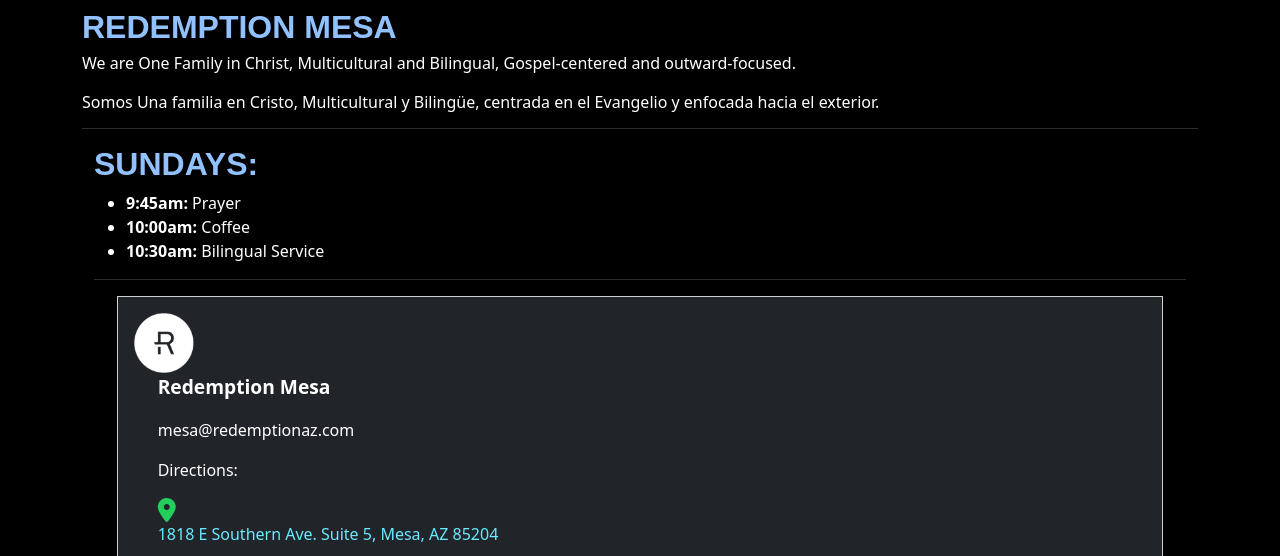
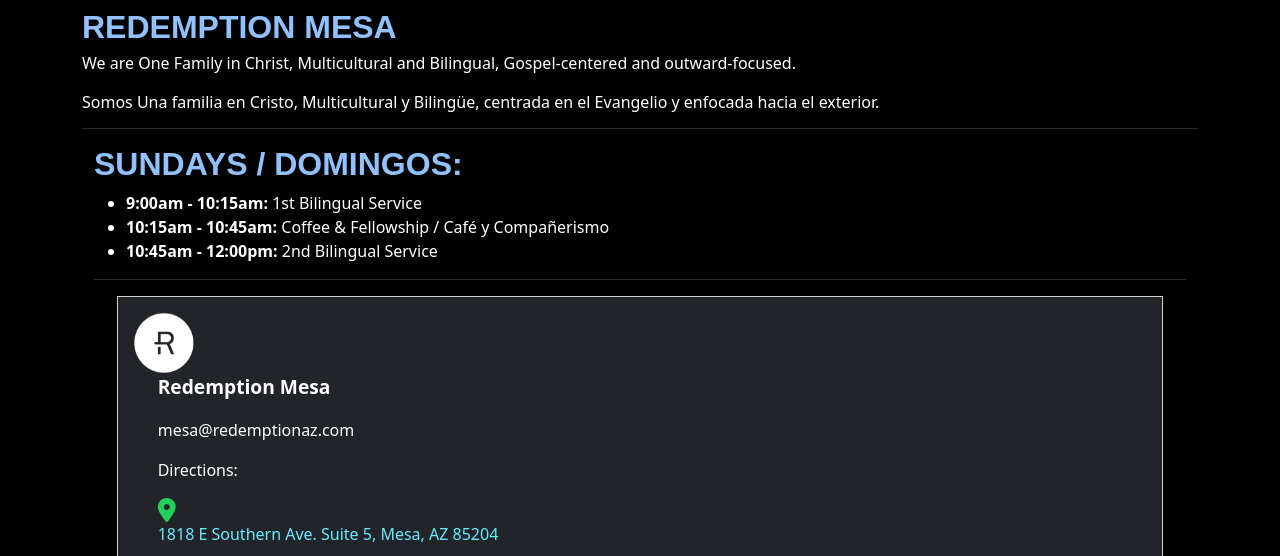
Before and after one commit to elivergara/redemption, a Django app: page /about/ in a window 1280 px wide. Shown: the part 65-621 px from the top of the page. Run offline with Django 5.2, Linux system fonts and the light colour scheme.

Commit message:
Updated service times to 2 services times

```diff
--- a/home/templates/home/about.html
+++ b/home/templates/home/about.html
@@ -13,11 +13,11 @@
 
     <hr>
     <div class="container-fluid" id="about_us">
-        <h2>Sundays:</h2>
+        <h2>Sundays / Domingos:</h2>
         <ul>
-            <li><strong>9:45am:</strong> Prayer</li>
-            <li><strong>10:00am:</strong> Coffee</li>
-            <li><strong>10:30am:</strong> Bilingual Service</li>
+            <li><strong>9:00am - 10:15am:</strong> 1st Bilingual Service</li>
+            <li><strong>10:15am - 10:45am:</strong> Coffee & Fellowship / Café y Compañerismo</li>
+            <li><strong>10:45am - 12:00pm:</strong> 2nd Bilingual Service</li>
         </ul>
         <hr>
 
```
Also changed, not shown: home/static/images/banners/drawing.svg (added).
